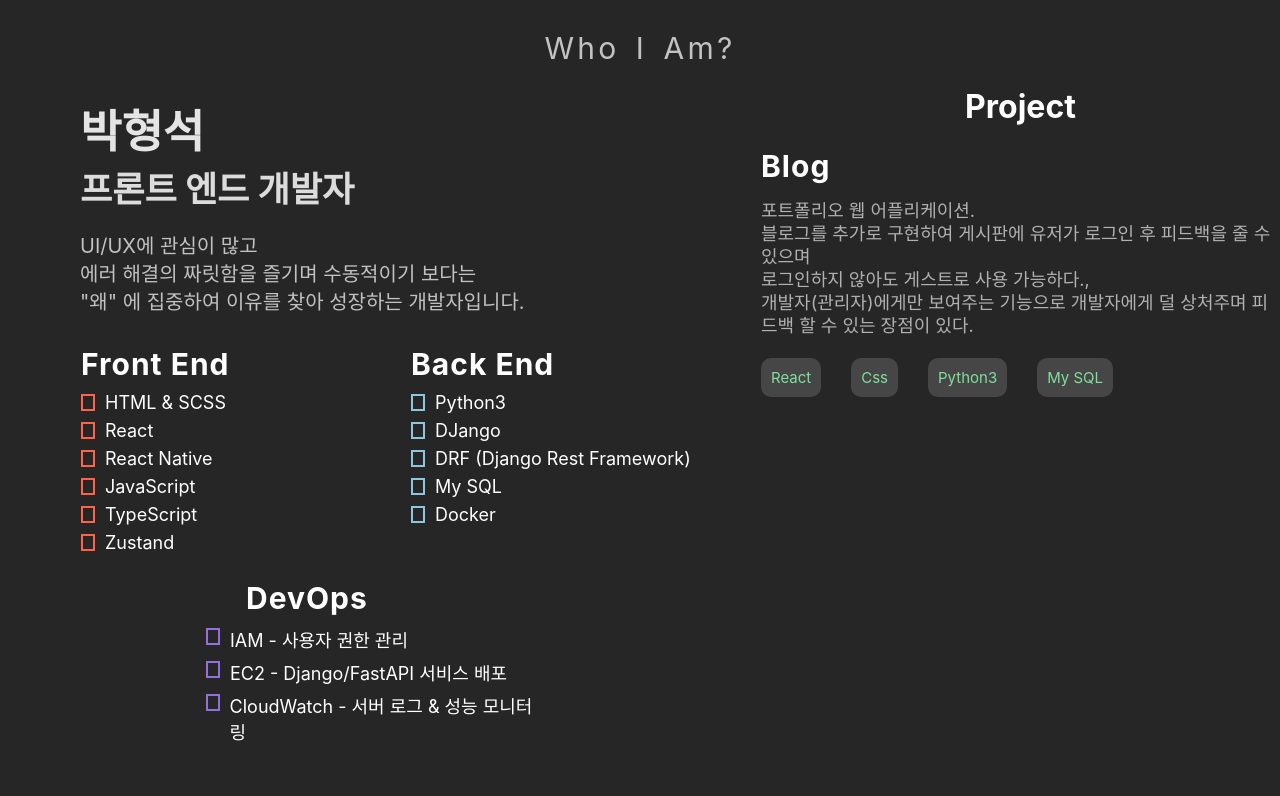
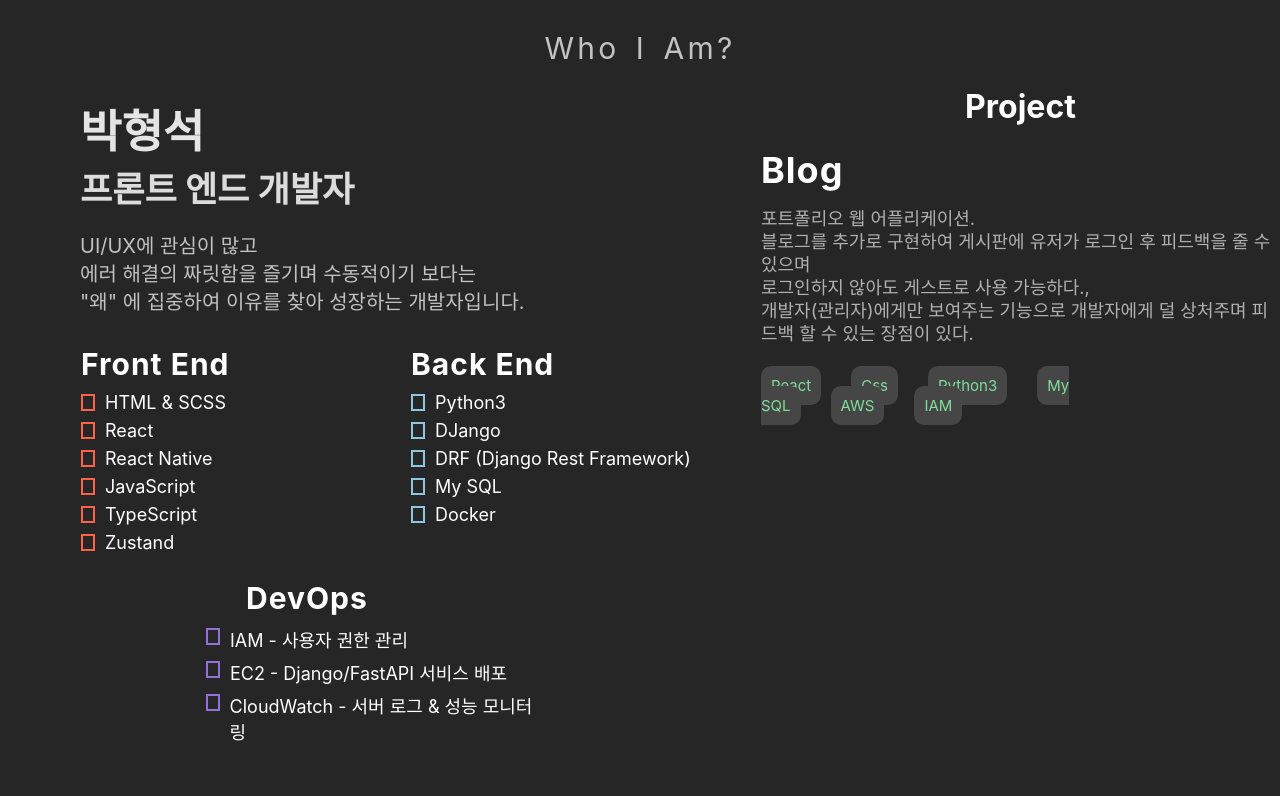
Before and after one commit to b-hyoung/Blog, a React (Create React App) app in the folder frontend/: page / in a window 1280 px wide. Shown: the top 796 px of the page. Built offline with nearby package versions, Linux system fonts and the light colour scheme; a web font is replaced by a local one.

Commit message:
fix project Skill fontDisign

```diff
--- a/frontend/src/MainPage/MyProject/Project.css
+++ b/frontend/src/MainPage/MyProject/Project.css
@@ -4,7 +4,7 @@
 .Project_title{
     color: white;
     font-weight: bold;
-    font-size: 30px;
+    font-size: 36px;
     letter-spacing: 1px;
     margin-bottom: 20px;
 }
--- a/frontend/src/MainPage/MyProject/Project.js
+++ b/frontend/src/MainPage/MyProject/Project.js
@@ -19,6 +19,8 @@ function Project() {
                     <span>Css</span>
                     <span>Python3</span>
                     <span>My SQL</span>
+                    <span>AWS</span>
+                    <span>IAM</span>
                 </div>
             </div>
         </div>
```
